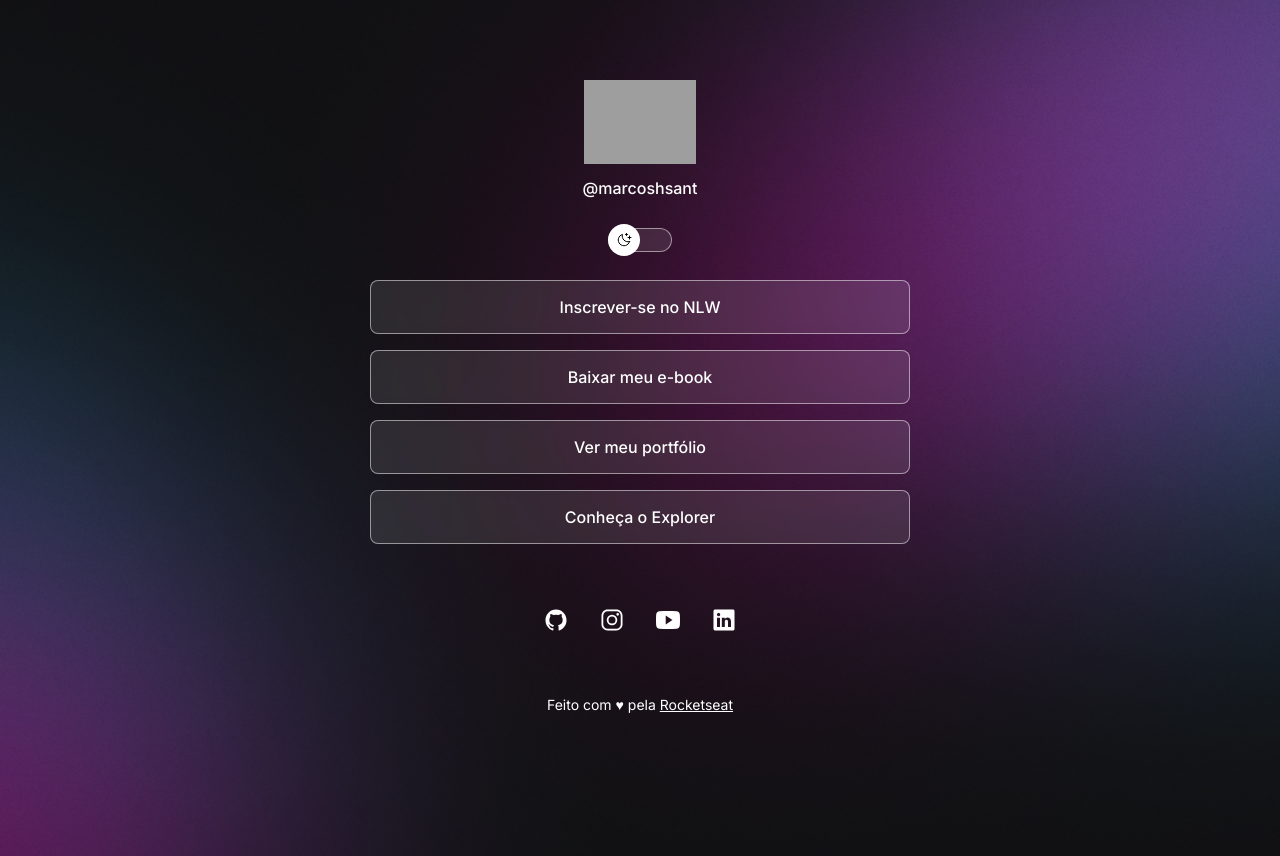
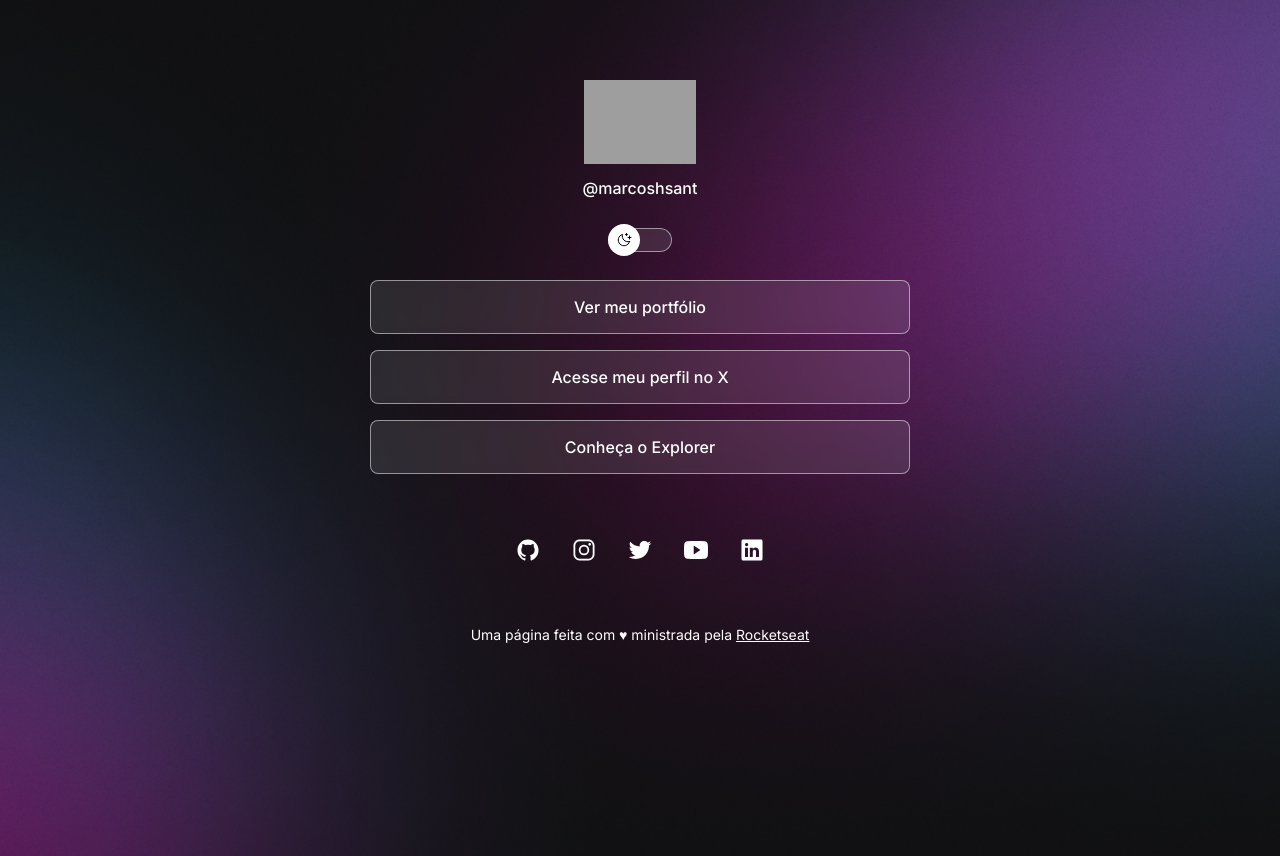
Before and after one commit to Parorenger/projeto, a plain HTML site: page index.html in a window 1280 px wide. Drawn offline with nearby package versions, Linux system fonts and the light colour scheme; grey boxes are pictures that could not be loaded.

Commit message:
personalize main page

```diff
--- a/index.html
+++ b/index.html
@@ -19,7 +19,7 @@
       <div id="profile">
         <img
           src="assets/foto-circular.png"
-          alt="Foto de Mayk Brito sorrindo, usando óculos e camisa preta, barba e fundo amarelo."
+          alt="Foto de Marcos Santana sorrindo, usando terno e gravata e camisa branca e fundo amarelo."
         />
         <p>@marcoshsant</p>
       </div>
@@ -28,13 +28,16 @@
         <span></span>
       </div>
       <ul>
-        <li><a href="#">Inscrever-se no NLW</a></li>
-        <li><a href="#">Baixar meu e-book</a></li>
         <li>
           <a href="http://github.com/parorenger" target="_blank"
             >Ver meu portfólio</a
           >
         </li>
+        <!-- <li><a href="#">Inscrever-se no NLW</a></li> -->
+        <li>
+          <a href="https://twitter.com/marcos_hseu">Acesse meu perfil no X</a>
+        </li>
+
         <li>
           <a href="http://www.rocketseat.com.br/explorer" target="_blank"
             >Conheça o Explorer</a
@@ -49,6 +52,12 @@
         <a href="https://instagram.com/marcoshsant" target="_blank">
           <ion-icon name="logo-instagram"></ion-icon>
         </a>
+        <a
+          href="https://twitter.com/marcos_hseu"
+          target="_blank"
+        >
+          <ion-icon name="logo-twitter"></ion-icon>
+        </a>
         <a href="https://www.youtube.com" target="_blank">
           <ion-icon name="logo-youtube"></ion-icon>
         </a>
@@ -58,9 +67,10 @@
         >
           <ion-icon name="logo-linkedin"></ion-icon>
         </a>
+
       </div>
       <footer>
-        Feito com ♥ pela&nbsp;
+        Uma página feita com ♥ ministrada pela&nbsp;
         <a href="https://www.rocketseat.com.br">Rocketseat</a>
       </footer>
     </div>
```
Also changed, not shown: assets/avatar-light.png (deleted), assets/avatar.png (deleted), 1 other file.
